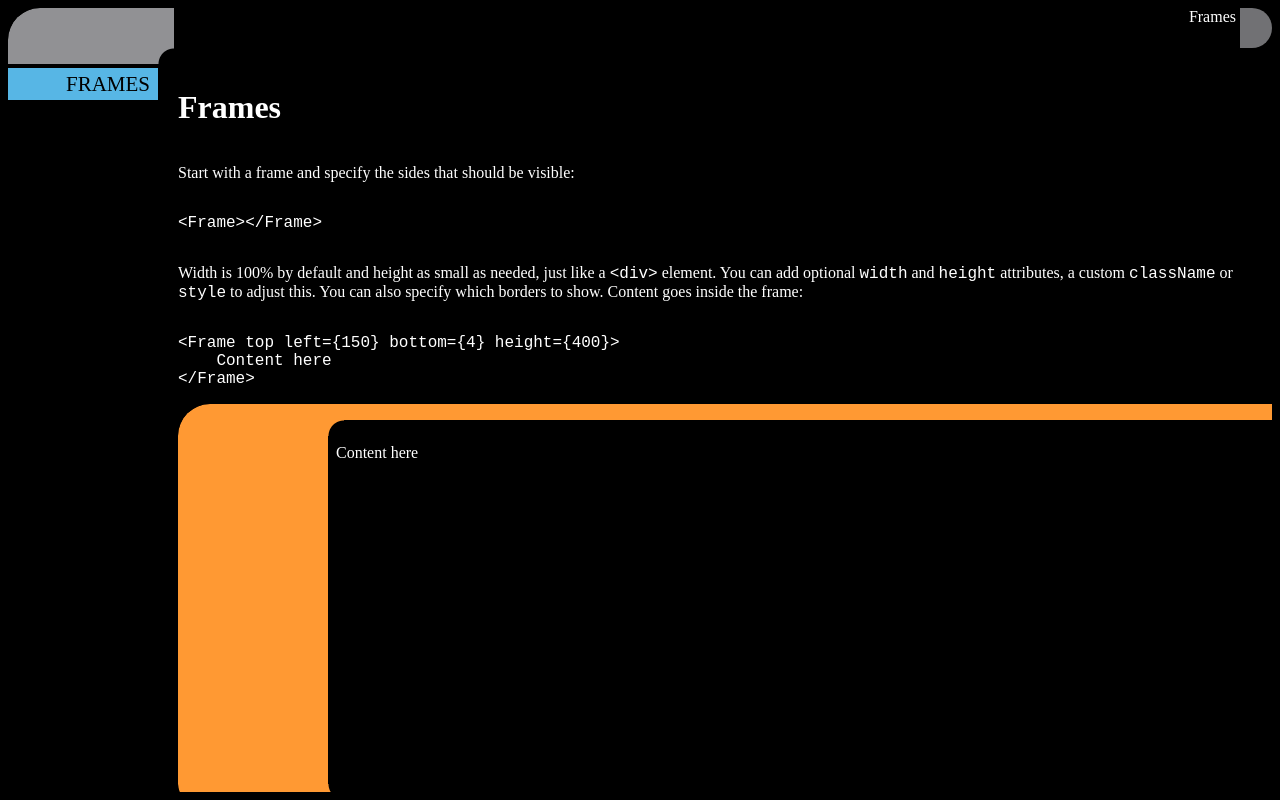
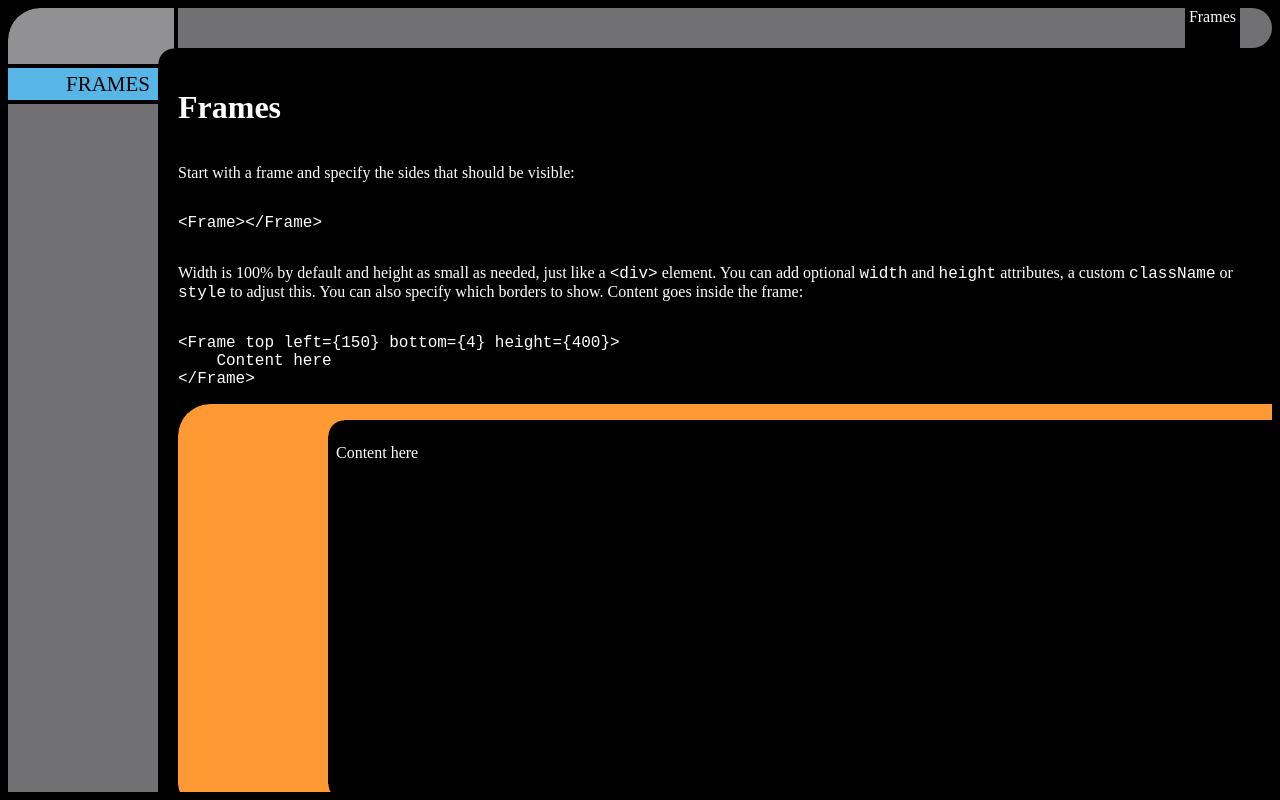
Before and after one commit to rikkertkoppes/yalu, a Next.js app: page / in a window 1280 px wide. Built offline with nearby package versions, Linux system fonts and the light colour scheme.

Commit message:
animation only on lcars-boot class

```diff
--- a/src/css/animations.css
+++ b/src/css/animations.css
@@ -60,20 +60,20 @@
 
 /* frame boot loop */
 
-.lcars-frame::before {
+.lcars-boot .lcars-frame::before {
     clip-path: polygon(0 0, 0 0, 0 0, 0 0);
     animation: var(--boot-time) linear var(--boot-wait) boot_rect forwards;
 }
 
-.lcars-filler {
+.lcars-boot .lcars-filler {
     clip-path: polygon(0 0, 0 0, 0 0, 0 0);
     animation: var(--boot-time) linear var(--boot-wait) var(--local-direction) forwards;
 }
-.lcars-button {
+.lcars-boot .lcars-button {
     clip-path: polygon(0 0, 0 0, 0 0, 0 0);
     animation: var(--boot-time) linear var(--boot-wait) row forwards;
 }
-.lcars-cap {
+.lcars-boot .lcars-cap {
     opacity: 0;
     --boot-wait: 0.5s;
     animation: var(--boot-time) linear var(--boot-wait) flicker forwards;
```
